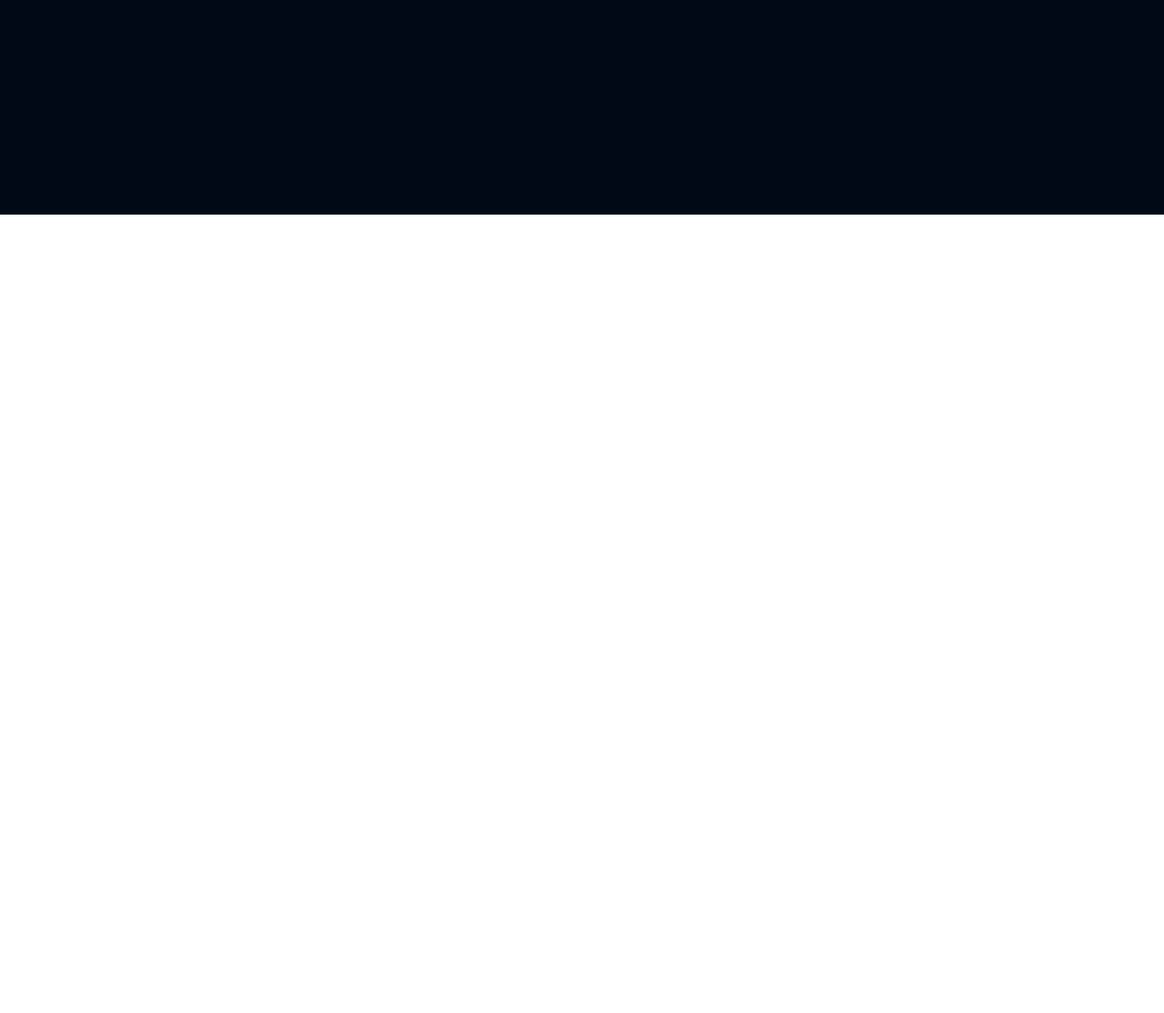
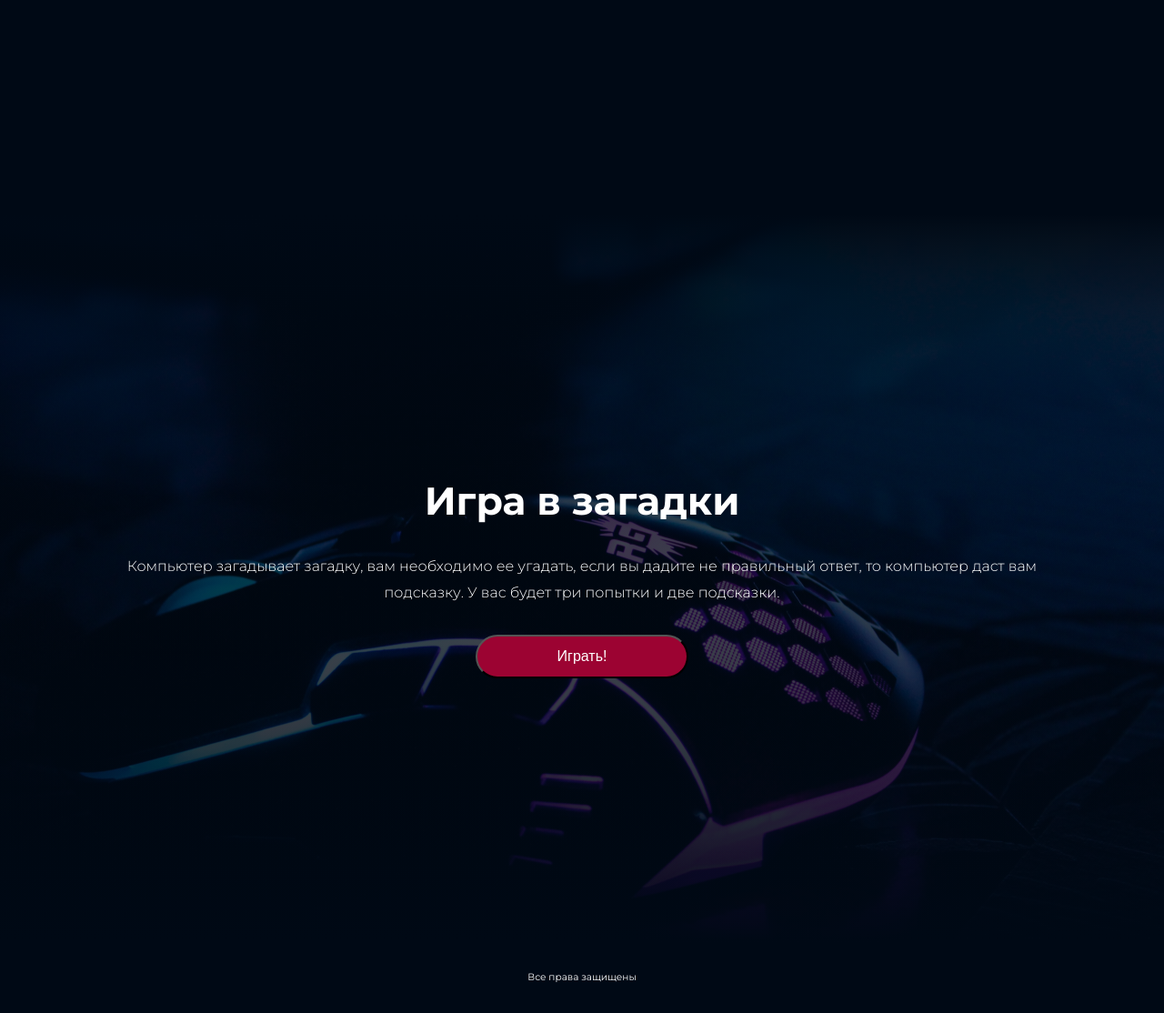
Before and after one commit to flydecisive/WebProjects, a plain HTML site: page site_with_games/index.html in a window 1280 px wide. Shown: the part 2915-4029 px from the top of the page at 91% size. Before the commit the page ends 3151 px from the top, so only its background shows below. Drawn offline with Linux system fonts and the light colour scheme.

Commit message:
доделываю вторую курсовую

```diff
--- a/site_with_games/_mobile.scss
+++ b/site_with_games/_mobile.scss
@@ -34,9 +34,14 @@
     }
 
     .match {
+        box-sizing: border-box;
+
         &__info {
+            height: 653px;
             padding-top: 51px;
             padding-bottom: 85px;
+            gap: 64px;
+            justify-content: center;
             gap: 64px;
         }
 
@@ -62,6 +67,10 @@
     }
 
     .words {
+        &__info {
+            padding-bottom: 90px;
+        }
+
         &__text {
             width: 343px;
         }
@@ -74,4 +83,21 @@
             order: 2;
         }
     }
+
+    .riddle {
+        background-position: 32%;
+
+        &__info {
+            height: 800px;
+            box-sizing: border-box;
+            padding-top: 51px;
+            padding-bottom: 487px;
+            gap: 32px;
+        }
+
+        &__text {
+            text-align: center;
+            width: 343px;
+        }
+    }
 }
--- a/site_with_games/index.html
+++ b/site_with_games/index.html
@@ -39,7 +39,7 @@
                 </p>
             </div>
         </a>
-        <a href="#" class="games__link">
+        <a href="#match__riddle" class="games__link">
             <div class="games__element games__element-3">
                 <p class="games__text">
                     Игра 3
@@ -64,7 +64,7 @@
     </section>
 
     <section class="match words center" id="match__words">
-        <div class="match__info">
+        <div class="match__info words__info">
             <div class="match__content words__content">
                 <h2 class="heading">Запомни слова </h2>
                 <p class="match__text words__text">
@@ -78,6 +78,22 @@
         </div>
     </section>
 
+    <section class="match riddle center" id="match__riddle">
+        <div class="match__info riddle__info">
+            <h2 class="heading">Игра в загадки </h2>
+            <p class="match__text riddle__text">
+                Компьютер загадывает загадку, вам необходимо ее угадать, если вы дадите не правильный ответ, то
+                компьютер даст вам <br>подсказку. У вас будет три попытки и две подсказки.
+            </p>
+            <form action="#" class="match__form" onclick="riddle(question, answer, hint);">
+                <button class="button">Играть!</button>
+            </form>
+        </div>
+    </section>
+    <footer class="footer center">
+        <p class="footer__text">Все права защищены</p>
+    </footer>
+
     <script src="script.js"></script>
 </body>
 
--- a/site_with_games/script.js
+++ b/site_with_games/script.js
@@ -46,3 +46,13 @@ const rememberWords = () => {
     }
     alert(result);
 }
+
+const riddle = (question, answer, hint) => {
+    let attempt = 3;
+    let hintCount = 2;
+    alert(question);
+}
+
+const question = 'В лесу без огня котёл кипит.';
+const answer = 'муравейник';
+const hint = ['Представляющей собой кучу из кусочков листьев, хвои, веточек и земли', 'Название гнезда насекомых'];
--- a/site_with_games/style.scss
+++ b/site_with_games/style.scss
@@ -187,4 +187,36 @@ body {
     }
 }
 
+.riddle {
+    background: linear-gradient(180deg, $sectionBgColor 0%, rgba(0, 0, 0, 0) 100%), linear-gradient(180deg, rgba(0, 0, 0, 0) -7.35%,
+            $sectionBgColor 100%), url("img/riddle_bg.jpg"), $sectionBgColor;
+    background-size: cover;
+    background-position: center;
+    background-repeat: no-repeat;
+
+    &__info {
+        flex-flow: column wrap;
+        justify-content: center;
+        gap: 32px;
+    }
+
+    &__text {
+        text-align: center;
+        max-width: 1200px;
+    }
+}
+
+.footer {
+    background-color: $sectionBgColor;
+
+    &__text {
+        font-size: 0.66rem;
+        line-height: 0.83rem;
+        color: $textColor;
+        text-align: center;
+        padding-top: 32.5px;
+        padding-bottom: 32.5px;
+    }
+}
+
 @import 'mobile';
```
Also changed, not shown: site_with_games/img/games1.jpg, site_with_games/img/games2.jpg, site_with_games/img/games3.jpg, site_with_games/img/header_bg.jpg, site_with_games/img/riddle_bg.jpg (added), site_with_games/style.css, 1 other file.
